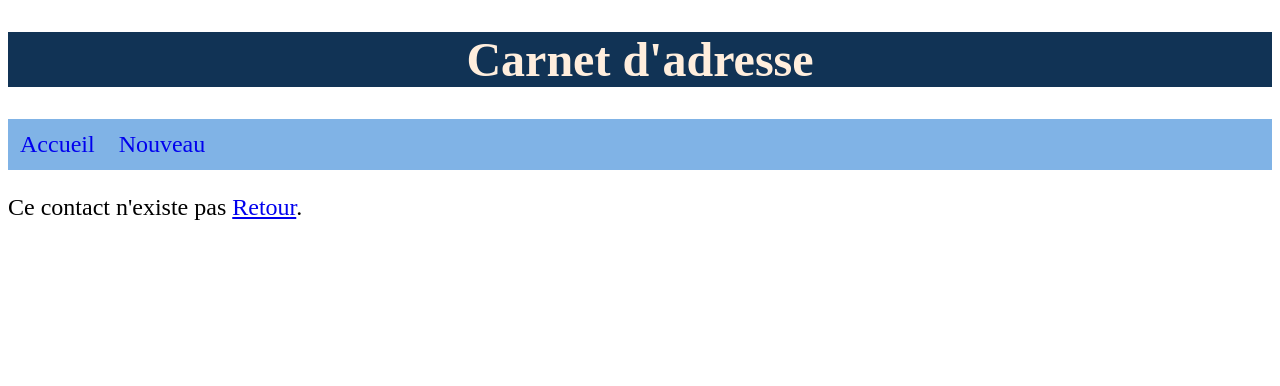
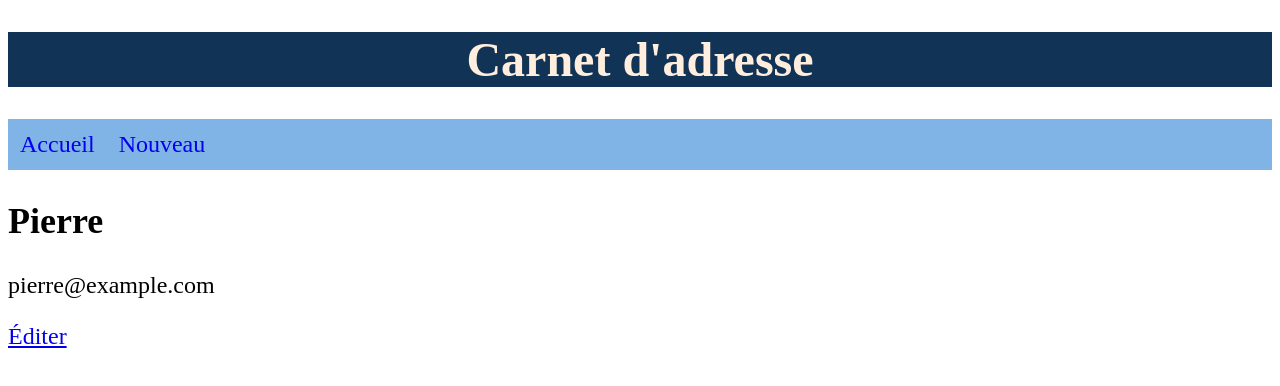
Before and after one commit to pbreteche/ng210208, an Angular app: page /detail/1 in a window 1280 px wide. Shown: the top 386 px of the page. Built offline with nearby package versions, Linux system fonts and the light colour scheme.

Commit message:
make single contact observable

```diff
--- a/src/app/contact-detail/contact-detail.component.html
+++ b/src/app/contact-detail/contact-detail.component.html
@@ -1,7 +1,7 @@
 <article *ngIf="contact; else contactNotFound">
-    <h2>{{ contact.name }}</h2>
-    <p>{{ contact.email }}</p>
-    <p><a [routerLink]="['/edit', contact.id]">Éditer</a></p>
+    <h2>{{ (contact | async)?.name }}</h2>
+    <p>{{ (contact | async)?.email }}</p>
+    <p><a [routerLink]="['/edit', (contact | async)?.id]">Éditer</a></p>
 </article>
 
 <ng-template #contactNotFound>
--- a/src/app/contact-detail/contact-detail.component.ts
+++ b/src/app/contact-detail/contact-detail.component.ts
@@ -2,6 +2,7 @@ import { ContactListService } from './../contact-list.service';
 import { Contact } from './../../model/contact';
 import { Component, OnInit } from '@angular/core';
 import { ActivatedRoute } from '@angular/router';
+import { Observable } from 'rxjs';
 
 @Component({
   selector: 'app-contact-detail',
@@ -9,7 +10,7 @@ import { ActivatedRoute } from '@angular/router';
   styleUrls: ['./contact-detail.component.scss']
 })
 export class ContactDetailComponent implements OnInit {
-  contact: Contact|undefined;
+  contact: Observable<Contact|undefined>|undefined;
 
   constructor(
     private activatedRoute: ActivatedRoute,
@@ -19,7 +20,7 @@ export class ContactDetailComponent implements OnInit {
   ngOnInit(): void {
     this.activatedRoute.paramMap.subscribe(map => {
       const id = +(map.get('id') || 1);
-      this.contact = this.contactList.find(id);
+      this.contact = this.contactList.one(id);
     });
   }
 }
--- a/src/app/contact-edit/contact-edit.component.ts
+++ b/src/app/contact-edit/contact-edit.component.ts
@@ -21,7 +21,11 @@ export class ContactEditComponent implements OnInit{
   ngOnInit(): void {
     this.activatedRoute.paramMap.subscribe(map => {
       const id = +(map.get('id') || 1);
-      this.contact = Object.assign({}, this.contactList.find(id));
+      this.contactList.one(id).subscribe(
+        c => {
+          this.contact = Object.assign({}, c)
+        }
+      );
     });
   }
 
--- a/src/app/contact-list.service.ts
+++ b/src/app/contact-list.service.ts
@@ -2,13 +2,14 @@ import { Contact } from './../model/contact';
 import { Injectable } from '@angular/core';
 import { HttpClient } from '@angular/common/http';
 import { BehaviorSubject, Observable } from 'rxjs';
+import { map } from 'rxjs/operators';
 
 @Injectable({
   providedIn: 'root'
 })
 export class ContactListService {
   private data = new Map<number, Contact>();
-  private subject = new BehaviorSubject<Iterable<Contact>>([]);
+  private subject = new BehaviorSubject<Array<Contact>>([]);
 
   constructor(private http: HttpClient) {
     setTimeout(() => {
@@ -29,6 +30,14 @@ export class ContactListService {
 
   all(): Observable<Iterable<Contact>> {
     return this.subject.asObservable();
+  }
+
+  one(id: number): Observable<Contact|undefined> {
+    return this.subject.pipe(
+      map(contacts => contacts.find(
+        c => c.id === id
+      ))
+    );
   }
 
   find(id: number): Contact|undefined {
--- a/src/app/contact-reacive-edit/contact-reacive-edit.component.ts
+++ b/src/app/contact-reacive-edit/contact-reacive-edit.component.ts
@@ -29,7 +29,12 @@ export class ContactReaciveEditComponent implements OnInit {
   ngOnInit(): void {
     this.activatedRoute.paramMap.subscribe(map => {
       this.id = +(map.get('id') || 1);
-      this.editForm.reset(this.contactList.find(this.id));
+
+      this.contactList.one(this.id).subscribe(
+        c => {
+          this.editForm.reset(c)
+        }
+      );
     });
   }
 
--- a/src/app/routing/routing.module.ts
+++ b/src/app/routing/routing.module.ts
@@ -1,5 +1,4 @@
 import { ContactReaciveEditComponent } from './../contact-reacive-edit/contact-reacive-edit.component';
-import { ContactReactiveFormComponent } from './../contact-reactive-form/contact-reactive-form.component';
 import { NotFoundComponent } from './../not-found/not-found.component';
 import { ContactDetailComponent } from './../contact-detail/contact-detail.component';
 import { ContactNewFormComponent } from './../contact-new-form/contact-new-form.component';
```
